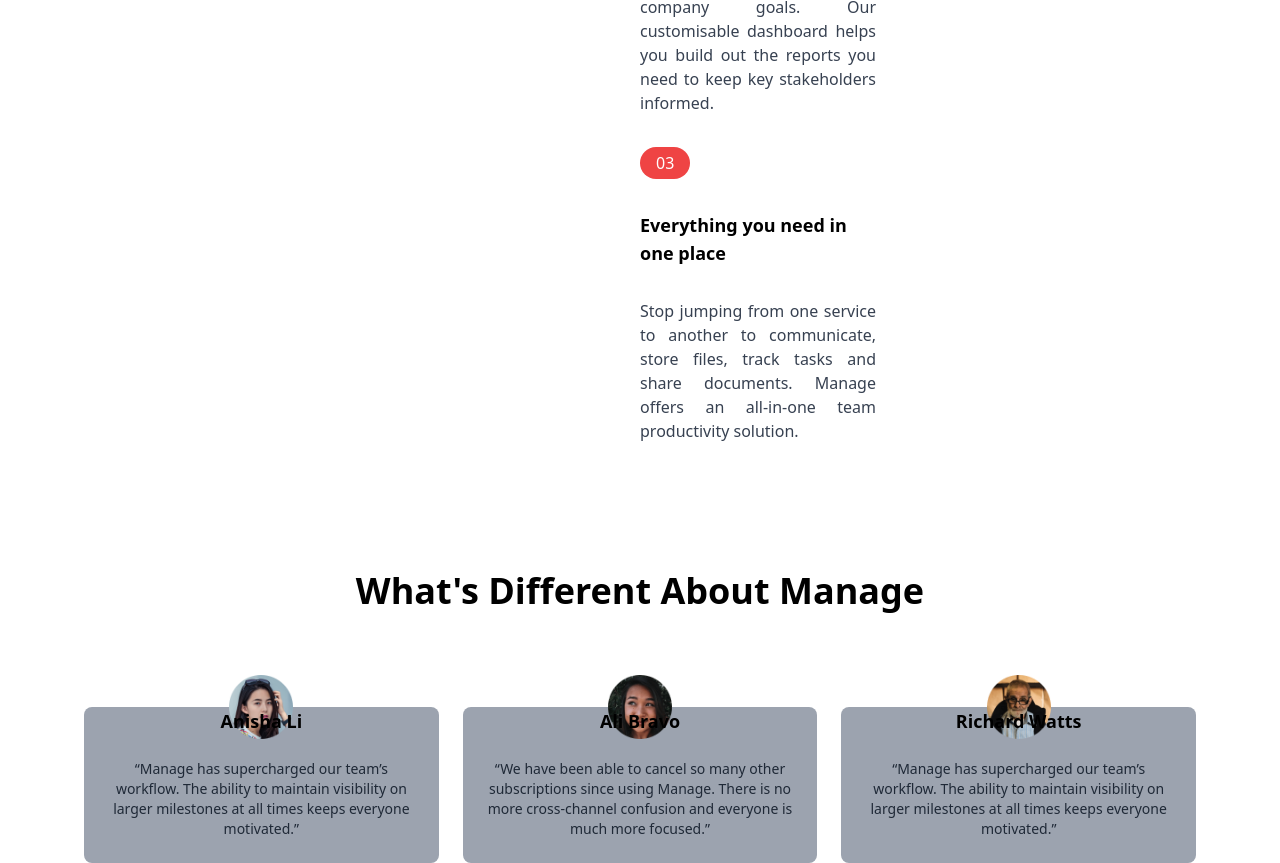
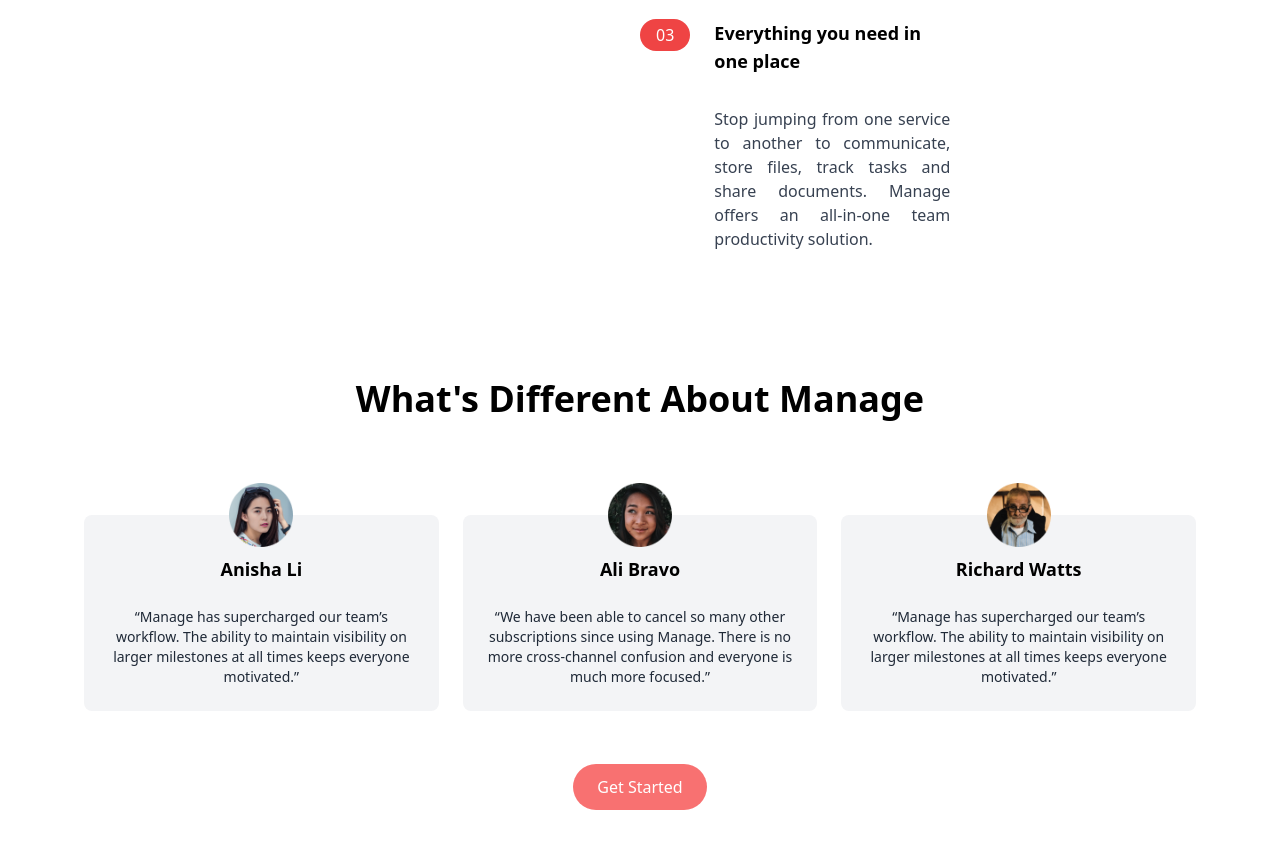
Before and after one commit to junosdakolo/Manage, a website: page src/index.html in a window 1280 px wide. Shown: the part 1193-2056 px from the top of the page. Drawn offline with Linux system fonts and the light colour scheme.

Commit message:
6th commit

```diff
--- a/src/index.html
+++ b/src/index.html
@@ -66,11 +66,12 @@
                             <h3 class="text-base font-bold md:mb-4 md:hidden"> Track company-wide progress</h3>
                         </div>
                     </div>
-                </div>
                     <div class="flex flex-col space-y-8 md:w-1/2">
                         <h3 class="hidden md-4 text-lg font-bold md:block"> Track company-wide progress</h3>
                         <p class=" text-gray-700 text-justify">See how your day-to-day task fit into the wider vision. Go from tracking progress at milestone level all the way down to the smallest of details. Never lose sight of the bigger picture again</p>
                     </div>
+                </div>
+
                 <!-- List 2 -->
                 <div class="flex flex-col space-y-3 md:space-y-0 md:space-x-6 md:flex-row">
                     <!-- Heading -->
@@ -82,11 +83,12 @@
                             <h3 class="text-base font-bold md:mb-4 md:hidden">Advanced built-in report</h3>
                         </div>
                     </div>
-                </div>
                     <div class="flex flex-col space-y-8 md:w-1/2">
                         <h3 class="hidden md-4 text-lg font-bold md:block"> Advanced built-in report</h3>
                         <p class=" text-gray-700 text-justify"> Set internal delivery estimates and track progress toward company goals. Our customisable dashboard helps you build out the reports you need to keep key stakeholders informed.</p>
                     </div>
+                </div>
+
                 <!-- List 3 -->
                 <div class="flex flex-col space-y-3 md:space-y-0 md:space-x-6 md:flex-row">
                     <!-- Heading -->
@@ -98,11 +100,12 @@
                             <h3 class="text-base font-bold md:mb-4 md:hidden"> Everything you need in one place</h3>
                         </div>
                     </div>
-                </div>
                     <div class="flex flex-col space-y-8 md:w-1/2">
                         <h3 class="hidden md-4 text-lg font-bold md:block"> Everything you need in one place</h3>
                         <p class=" text-gray-700 text-justify">Stop jumping from one service to another to communicate, store files, track tasks and share documents. Manage offers an all-in-one team productivity solution.</p>
                     </div>
+                </div>
+
             </div>
          </div>
     </section>
@@ -114,27 +117,31 @@
              <!-- Testimonial Container -->
               <div class="flex flex-col mt-24 md:flex-row md:space-x-6">
                 <!-- Testimonial 1 -->
-                <div class="flex flex-col items-center p-6 space-y-6 rounded-lg bg-gray-400 md:w-1/3">
+                <div class="flex flex-col items-center p-6 space-y-6 rounded-lg bg-gray-100 md:w-1/3">
                     <img src="../images/avatar-anisha.png" class="w-16 -m-14" alt="">
-                    <h5 class="text-lg font-bold ">Anisha Li</h5>
+                    <h5 class="text-lg font-bold pt-10">Anisha Li</h5>
                     <p class="text-sm text-gray-800">
                         “Manage has supercharged our team’s workflow. The ability to maintain visibility on larger milestones at all times keeps everyone motivated.”
                     </p>
                 </div>
                 <!-- Testimonial 2 -->
-                <div class="flex flex-col items-center p-6 space-y-6 rounded-lg bg-gray-400 md:w-1/3">
+                <div class="hidden flex-col items-center p-6 space-y-6 rounded-lg bg-gray-100 md:w-1/3 md:flex">
                     <img src="../images/avatar-ali.png" class="w-16 -m-14" alt="">
-                    <h5 class="text-lg font-bold ">Ali Bravo</h5>
+                    <h5 class="text-lg font-bold pt-10">Ali Bravo</h5>
                     <p class="text-sm text-gray-800">
                         “We have been able to cancel so many other subscriptions since using Manage. There is no more cross-channel confusion and everyone is much more focused.”</p>
                 </div>
                 <!-- Testimonial 3 -->
-                <div class="flex flex-col items-center p-6 space-y-6 rounded-lg bg-gray-400 md:w-1/3">
+                <div class="hidden flex-col items-center p-6 space-y-6 rounded-lg bg-gray-100 md:w-1/3 md:flex">
                     <img src="../images/avatar-richard.png" class="w-16 -m-14" alt="">
-                    <h5 class="text-lg font-bold ">Richard Watts</h5>
+                    <h5 class="text-lg font-bold pt-10">Richard Watts</h5>
                     <p class="text-sm text-gray-800">
                         “Manage has supercharged our team’s workflow. The ability to maintain visibility on larger milestones at all times keeps everyone motivated.”</p>
                 </div>
+              </div>
+              <!-- Button -->
+               <div class="my-16">
+                <a href="" class="p-3 px-6 text-white bg-red-400 rounded-full baseline hover:bg-red-200 "> Get Started</a>
             </div>
         </div>
     </section>
--- a/tailwind.config.js
+++ b/tailwind.config.js
@@ -8,7 +8,18 @@
       lg: '976px',
       xl: '1440px',
     },
-    extend: {},
+    extend: {
+      colors: {
+        brightRed: 'hsl(12, 88%, 59%)',
+        brightRedLight: 'hsl(12, 88%, 69%)',
+        brightRedSupLight: 'hsl(12, 88%, 95%)',
+        darkBlue: 'hsl(228, 39%, 23%)',
+        darkGrayishBlue: 'hsl(227, 12%, 61%)',
+        veryDarkBlue: 'hsl(233, 12%, 13%)',
+        veryPaleRed: 'hsl(13, 100%, 96%)',
+        veryLightGray: 'hsl(0, 0%, 98%)',
+      },
+    },
   },
   plugins: [],
 }
```
Also changed, not shown: css/style.css. Lines whose indentation alone changed are shown as unchanged.
